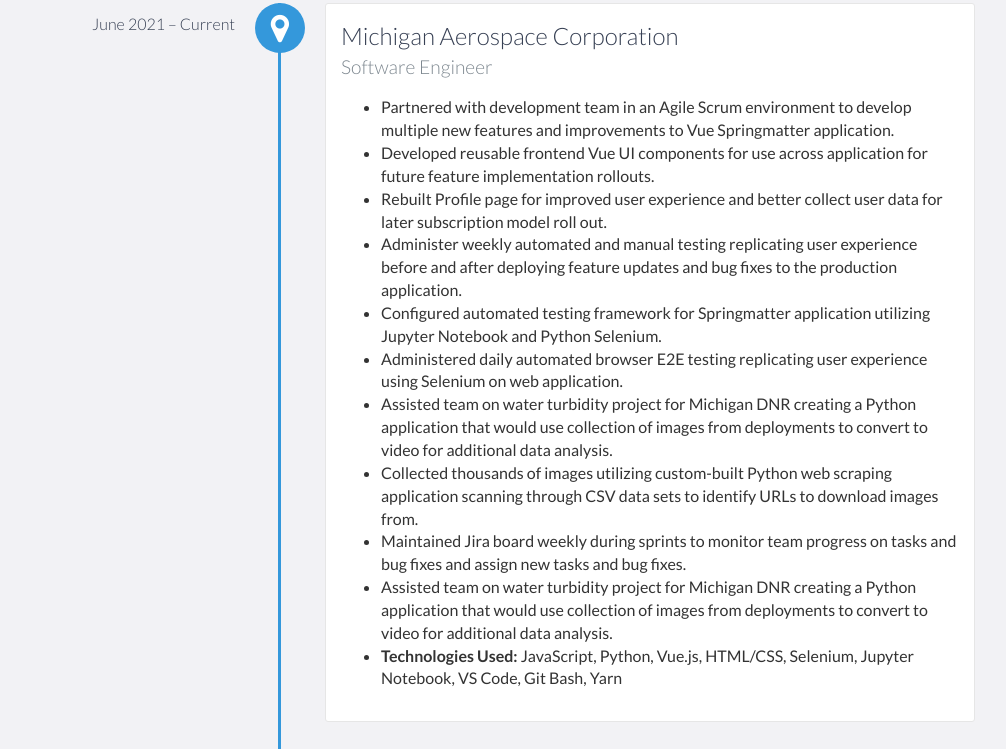
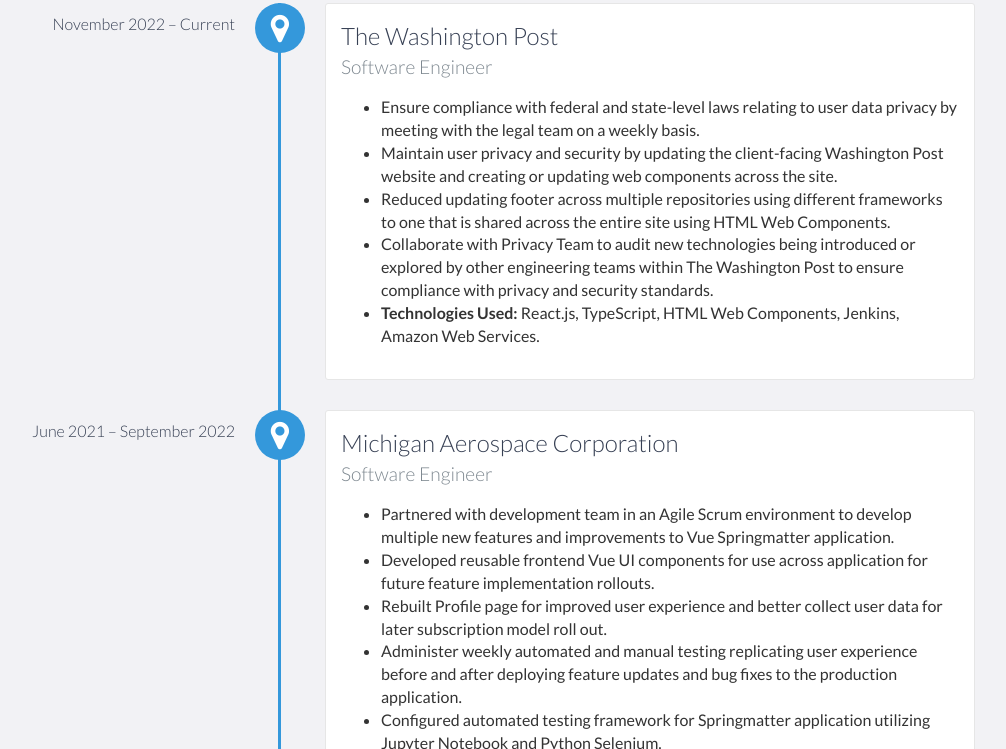
Before and after one commit to dgreen19/my-devportfolio, a website: page index.html in a window 1280 px wide. Shown: the part 1264-2013 px from the top of the page, without its empty margins (165-1171 px from the left). Drawn offline with nearby package versions, Linux system fonts and the light colour scheme.

Commit message:
Updated employement history
Updated WaPo employment description. Added updated copy of resume to document folder.

```diff
--- a/index.html
+++ b/index.html
@@ -92,7 +92,33 @@
   <div id="experience" class="background-alt">
     <h2 class="heading">Experience</h2>
     <div id="experience-timeline">
-      <div data-date="June 2021 – Current">
+      <div data-date="November 2022 – Current">
+        <h3>The Washington Post</h3>
+        <h4>Software Engineer</h4>
+        <p>
+          <ul>
+            <li>
+              Ensure compliance with federal and state-level laws relating to user data privacy by meeting with the legal team on a
+              weekly basis.
+            </li>
+            <li>
+              Maintain user privacy and security by updating the client-facing Washington Post website and creating or updating web
+              components across the site.
+            </li>
+            <li>
+              Reduced updating footer across multiple repositories using different frameworks to one that is shared across the entire
+              site using HTML Web Components.
+            </li>
+            <li>
+              Collaborate with Privacy Team to audit new technologies being introduced or explored by other engineering teams within
+              The Washington Post to ensure compliance with privacy and security
+              standards.
+            </li>
+            <li><strong>Technologies Used: </strong>React.js, TypeScript, HTML Web Components, Jenkins, Amazon Web Services.</li>
+          </ul>
+        </p>
+      </div>
+      <div data-date="June 2021 – September 2022">
         <h3>Michigan Aerospace Corporation</h3>
         <h4>Software Engineer</h4>
         <p>
```
Also changed, not shown: 1 other file.
